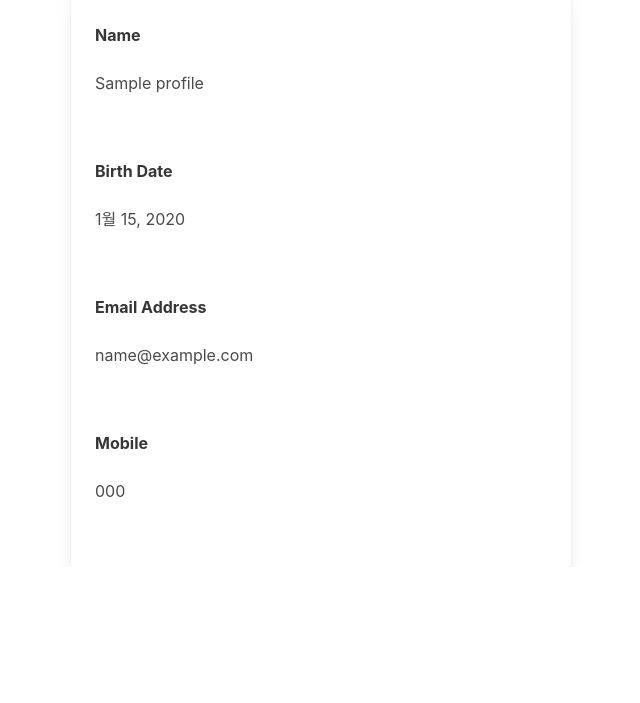
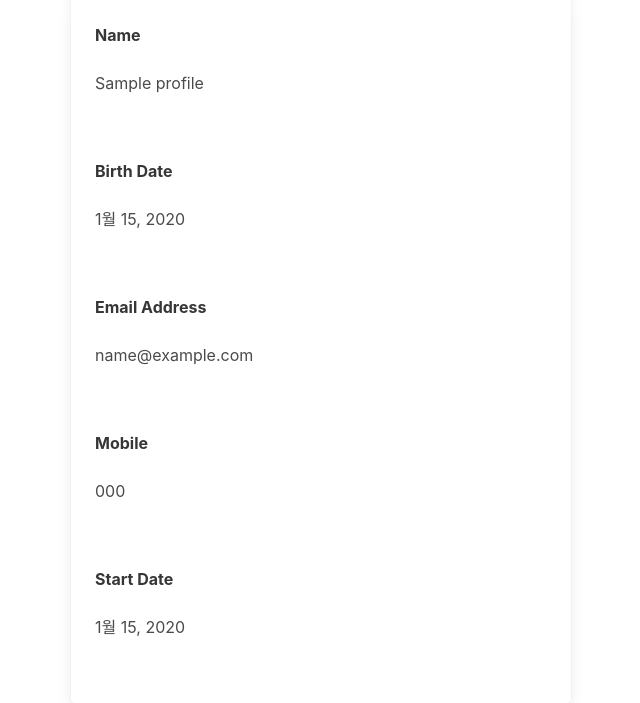
Before and after one commit to Log-Stack/work_logstack, a Django app: page /profile in a window 1280 px wide. Shown: the part 457-1160 px from the top of the page, without its empty margins (319-959 px from the left). Before the commit the page ends 1020 px from the top, so only its background shows below. Run offline with Django 3.2, Linux system fonts and the light colour scheme; a user stored in the database is signed in; data comes from the database, SQL or seed files in the repository; tables that the repository leaves empty hold one stand-in row (values such as "Sample post"); grey boxes marked "Sample" are stand-in pictures.

Commit message:
#01 User Manager UI 수정
정보에 입사일 추가하기(완료)

```diff
--- a/authy/forms.py
+++ b/authy/forms.py
@@ -23,7 +23,7 @@ class ProfileForm(forms.ModelForm):
 
     class Meta:
         model = Profile
-        fields = ['picture', 'name', 'birth_day', 'phone_number', 'email_address']
+        fields = ['picture', 'name', 'birth_day', 'phone_number', 'email_address', 'start_date']
 
 
 class ForbiddenUsers(object):
--- a/authy/models.py
+++ b/authy/models.py
@@ -51,6 +51,7 @@ class Profile(models.Model):
     email_address = models.CharField(max_length=100, blank=True, default="")
     currently_employed = models.BooleanField(default=True)
     picture = models.ImageField(upload_to=user_directory_path, blank=True, null=True, verbose_name='Picture')
+    start_date = models.DateField(blank=True, null=True)
 
     def __str__(self):
         return f"{self.team} - {self.user}"
--- a/work_logstack/templates/user_info.html
+++ b/work_logstack/templates/user_info.html
@@ -81,6 +81,14 @@
             {% else %}
             <p></p>
             {% endif %}
+            <br><br>
+            <strong><p>Start Date</p></strong>
+             <br>
+            {% if profile.start_date != None %}
+            <p>{{ profile.start_date }}</p>
+            {% else %}
+            <p></p>
+            {% endif %}
             <br>
         </div>
       </div>
--- a/work_logstack/templates/user_info_edit.html
+++ b/work_logstack/templates/user_info_edit.html
@@ -63,7 +63,10 @@
                     <input class="input" type="text" id="email_address" name="email_address" value="{{ profile.email_address }}"><br><br>
 
                     <label for="phone_number">Mobile</label><br>
-                    <input class="input" type="text" id="phone_number" name="phone_number" value="{{ profile.phone_number }}"><br><br><br>
+                    <input class="input" type="text" id="phone_number" name="phone_number" value="{{ profile.phone_number }}"><br><br>
+
+                    <label for="start_date">Start Date</label><br>
+                    <input class="input" type="date" id="start_date" name="start_date" value="{{ profile.start_date }}"><br><br><br>
 
                     <input class="button is-primary" type="submit" value="Submit">
 
```
